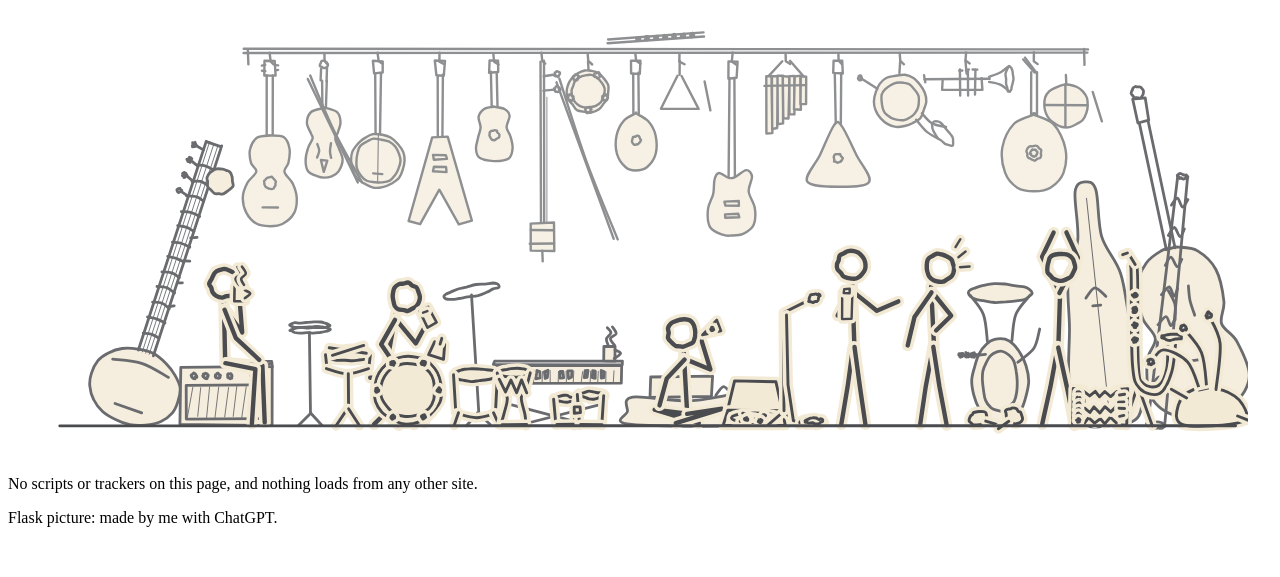
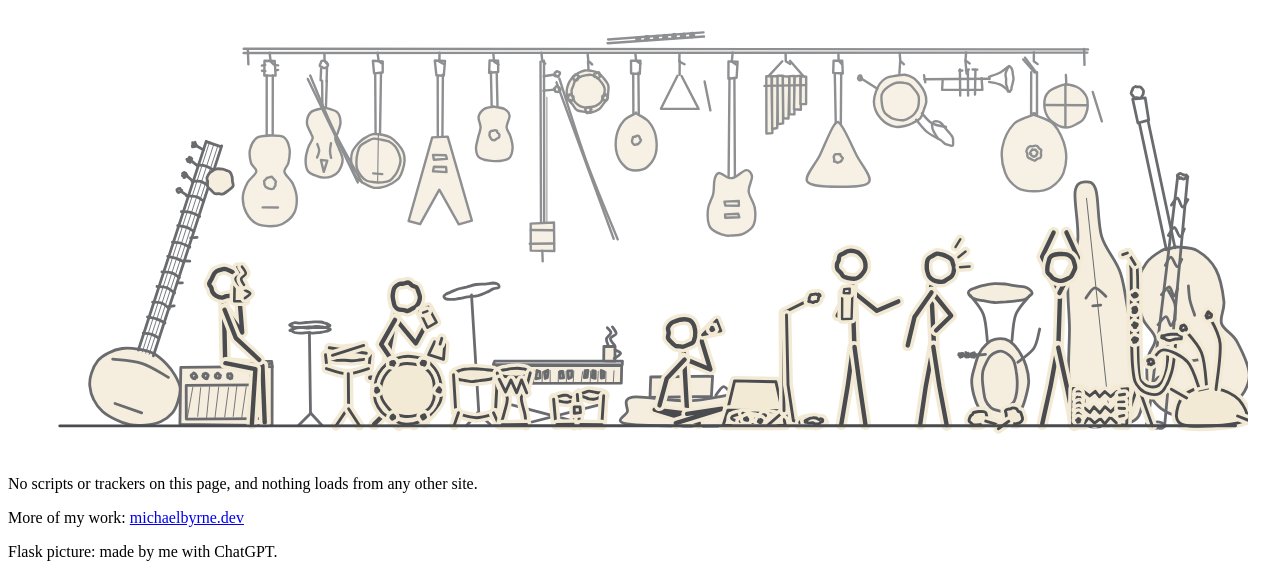
Before and after one commit to Mike-Byrne-AI/free-public-tools, a plain HTML site: page docs/index.html in a window 1280 px wide. Shown: the part 10444-11021 px from the top of the page. Before the commit the page ends 10987 px from the top, so only its background shows below. Drawn offline with Linux system fonts and the light colour scheme.

Commit message:
A link to my site, michaelbyrne.dev
The home page's footer and the README now link to michaelbyrne.dev, where the rest of my work is.

Co-Authored-By: Claude Opus 5.5 <noreply@anthropic.com>

```diff
--- a/docs/index.html
+++ b/docs/index.html
@@ -334,7 +334,7 @@ pre, code, textarea, .manual textarea { font-variant-ligatures: none; font-featu
 </li>
 </ul>
 <figure class="band"><img src="band-break.svg" alt="A pencil drawing of the stick-figure band on a break, surrounded by a ridiculous number of instruments: the guitarist sips coffee on an amp, the drummer checks a phone at the kit, the keys player eats pizza on the floor, two singers chat and laugh, and one stretches. A sitar, an erhu, a tuba, bagpipes, an accordion and dozens more hang on the wall or lean around them." width="1200" height="460" loading="lazy" decoding="async"></figure>
-<footer><p>No scripts or trackers on this page, and nothing loads from any other site.</p><p>Flask picture: made by me with ChatGPT.</p></footer>
+<footer><p>No scripts or trackers on this page, and nothing loads from any other site.</p><p>More of my work: <a href="https://michaelbyrne.dev/">michaelbyrne.dev</a></p><p>Flask picture: made by me with ChatGPT.</p></footer>
 </main>
 </body>
 </html>
```
Also changed, not shown: README.md.
